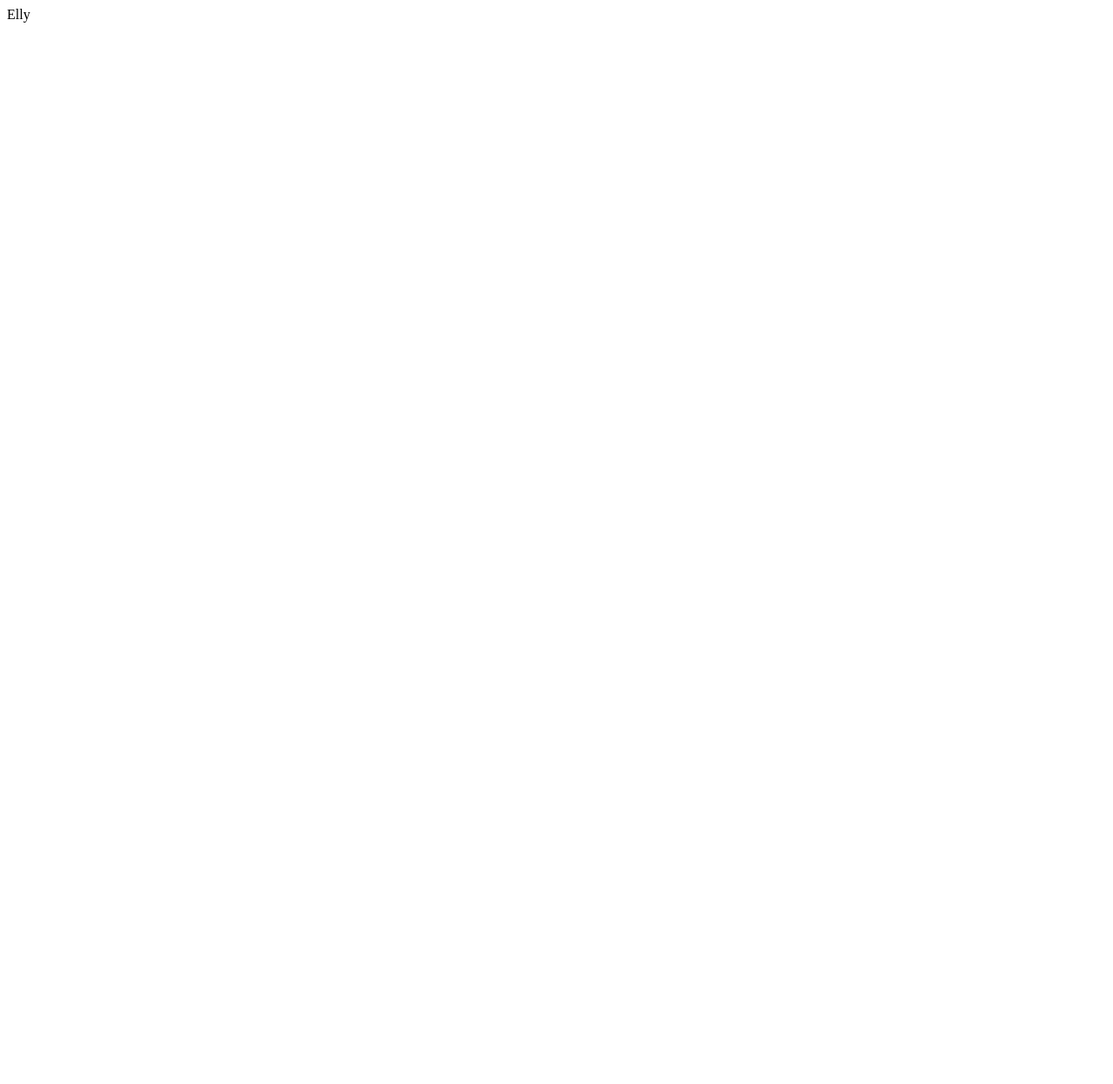
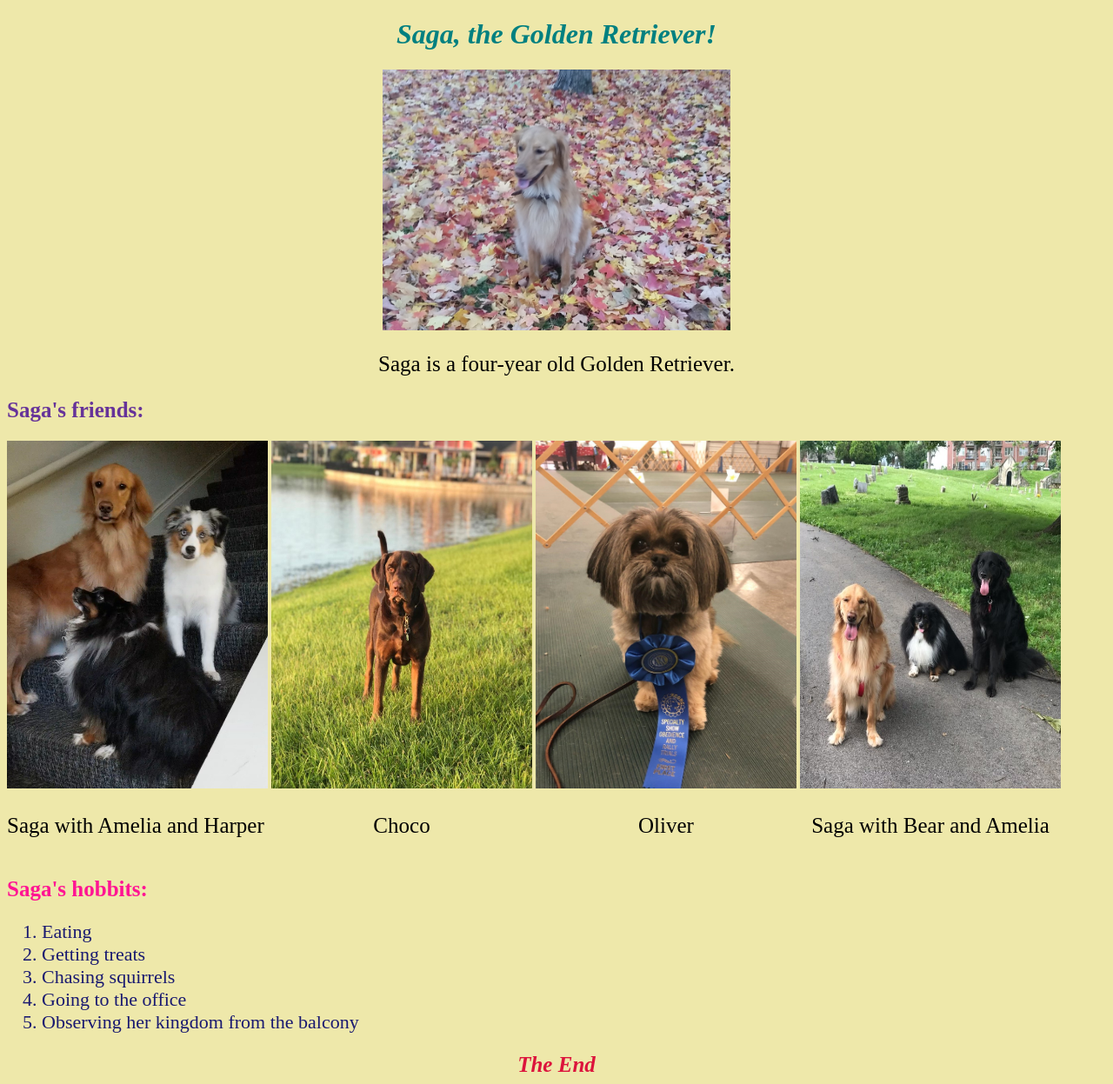
Before and after one commit to ellygallardo/html-myfirstwebsite, a plain HTML site: page index.html in a window 1280 px wide. Shown: the whole page at 87% size. Before the commit the page ends 800 px from the top, so only its background shows below. Drawn offline with Linux system fonts and the light colour scheme.

Commit message:
Finalized my first website

```diff
--- a/index.html
+++ b/index.html
@@ -1 +1,70 @@
-<p>Elly</p>
+<!DOCTYPE html>
+<html>
+    <head>
+        <title>My Web Page</title>
+        <style>
+            body {
+                background-color:palegoldenrod;
+            }
+            h1 {
+                color:teal;
+                text-align: center;
+            }
+            p {
+                font-size: 25px;
+            }
+            .center-picture {
+                display:block;
+                margin-left:auto;
+                margin-right:auto;
+            }
+            div.container {
+                display: inline-block;
+            }
+            #listStyle {
+                color:midnightblue;
+                font-size: 25 px;
+            }
+        </style>
+
+    </head>
+    <body>
+        <h1><em>Saga, the Golden Retriever!</em></h1>
+        <img src = "Fall-leaves-Saga.jpg" alt = "Dog sitting on fall leaves" class = "center-picture"
+        style = "width: 400px; height: 300px">
+        <!-- Image taken by website creator -->
+        <p style = "text-align: center">Saga is a four-year old Golden Retriever.</p>
+        <h2 style = "color:rebeccapurple; font-size:25px">Saga's friends:</h2>
+        <div class = "container">
+            <img src = "Saga-Amelia-Harper-website.jpg" alt = "Three dogs" style = "width: 300px; height:400px">
+            <!-- Image taken by website creator -->
+            <p>Saga with Amelia and Harper</p>
+        </div>
+        <div class = "container">
+            <img src = "Choco-website.jpg" alt "Chocolate retriever" style = "width: 300px; height:400px">
+            <!-- Image taken by Choco's owners -->
+            <p style = "text-align: center">Choco</p>
+        </div>
+        <div class = "container">
+            <img src = "Oliver-website.jpg" alt "Small brown dog" style = "width: 300px; height:400px">
+            <!-- Image taken by Oliver's owners -->
+            <p style = "text-align: center">Oliver</p>
+        </div>
+        <div class = "container">
+            <img src = "Bear-website.jpg" alt "Flat-coated retriever" style =  "width: 300px; height:400px">
+            <!-- Image taken by website creator-->
+            <p style = "text-align: center">Saga with Bear and Amelia</p>
+        </div>
+        <h2 style = "color:deeppink; font-size:25px">Saga's hobbits:</h2>
+        <ol style = "color:midnightblue; font-size: 22px">
+            <li>Eating</li>
+            <li>Getting treats</li>
+            <li>Chasing squirrels</li>
+            <li>Going to the office</li>
+            <li>Observing her kingdom from the balcony</li>
+        </ol>
+        <div style = "text-align: center; color:crimson; font-size:25px"><em><b>The End</b></em></div>
+
+    </body>
+
+</html>
```
Also changed, not shown: Bear-website.jpg (added), Choco-website.jpg (added), Fall-leaves-Saga.jpg (added), Oliver-website.jpg (added), Saga-Amelia-Harper-website.jpg (added).
